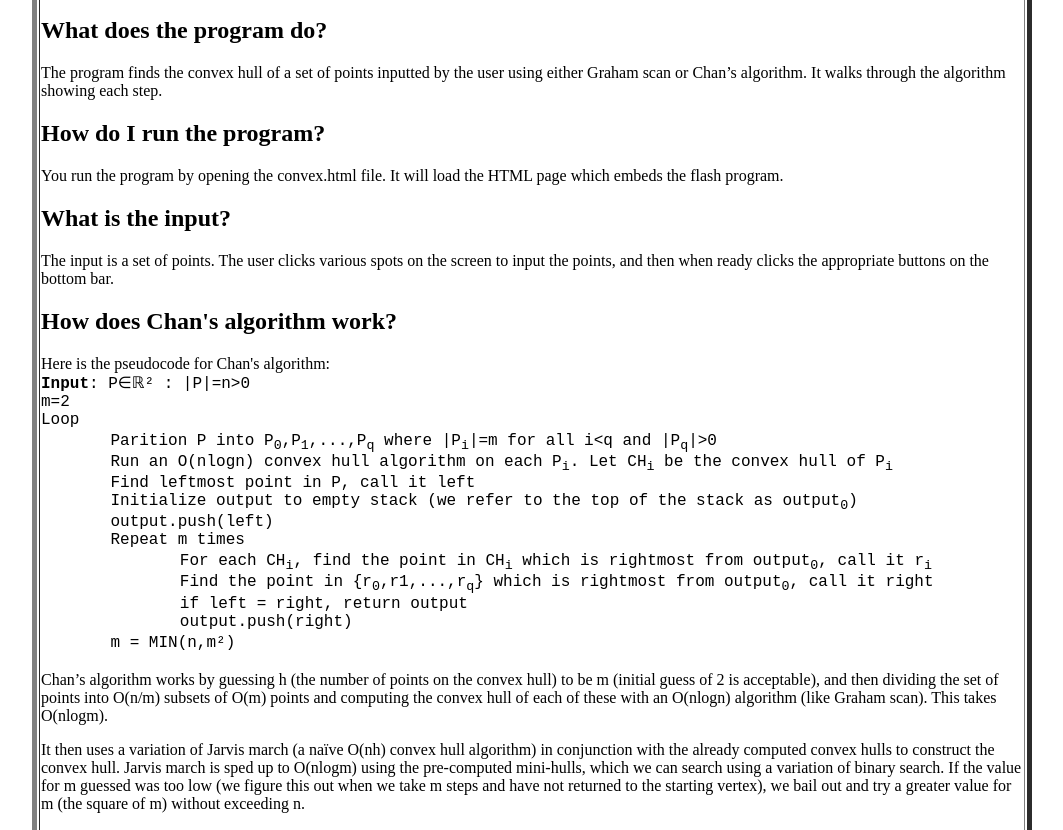
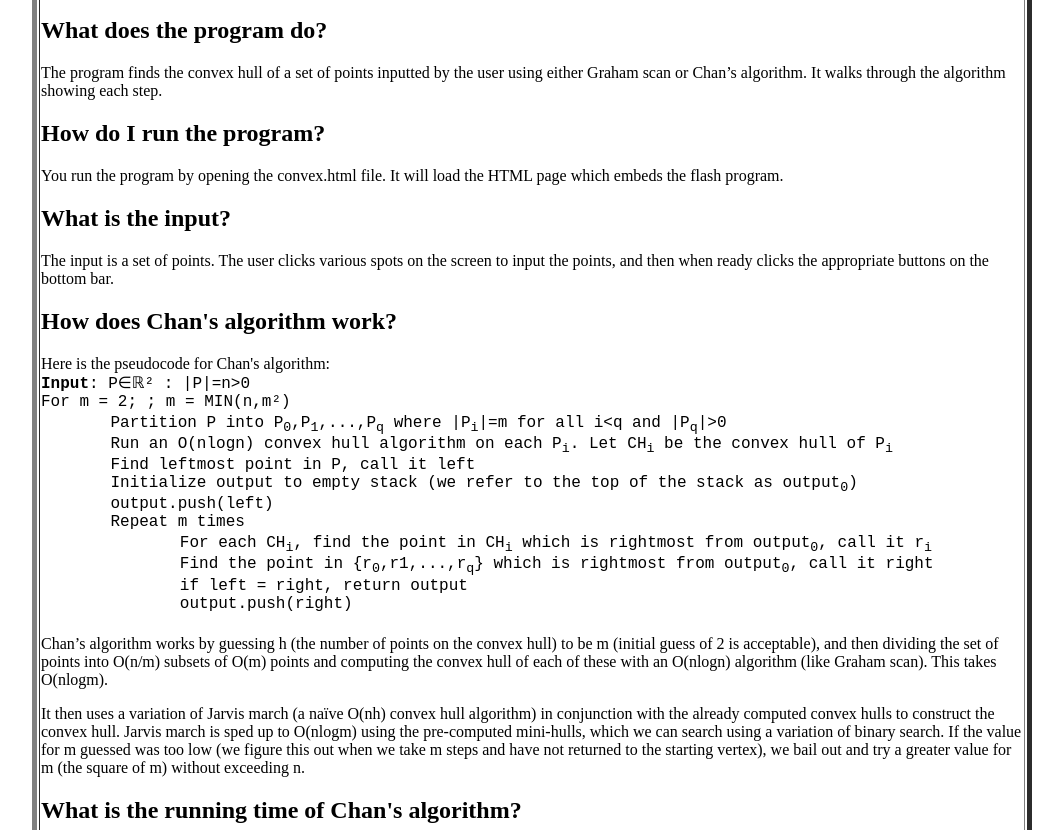
Before and after one commit to csalvara/convex, a plain HTML site: page readme.html in a window 1280 px wide. Shown: the part 100-930 px from the top of the page, without its empty margins (108-1171 px from the left). Drawn offline with Linux system fonts and the light colour scheme.

Commit message:
small typo in readme

```diff
--- a/readme.html
+++ b/readme.html
@@ -23,10 +23,9 @@ The input is a set of points. The user clicks various spots on the screen to inp
 Here is the pseudocode for Chan's algorithm:<br>
 <div style="font-family:courier new">
 <b>Input</b>: P∈ℝ² : |P|=n>0<br>
-m=2<br>
-Loop<br>
+For m = 2; ; m = MIN(n,m²)<br>
 <table><tr><td><pre>&#9;</pre></td><td>
-	Parition P into P<sub>0</sub>,P<sub>1</sub>,...,P<sub>q</sub> where |P<sub>i</sub>|=m for all i&lt;q and |P<sub>q</sub>|>0<br>
+	Partition P into P<sub>0</sub>,P<sub>1</sub>,...,P<sub>q</sub> where |P<sub>i</sub>|=m for all i&lt;q and |P<sub>q</sub>|>0<br>
 	Run an O(nlogn) convex hull algorithm on each P<sub>i</sub>. Let CH<sub>i</sub> be the convex hull of P<sub>i</sub><br>
 	Find leftmost point in P, call it left<br>
 	Initialize output to empty stack (we refer to the top of the stack as output<sub>0</sub>)<br>
@@ -38,13 +37,12 @@ Loop<br>
 		if left = right, return output<br>
 		output.push(right)
 	</td></tr></table>
-	m = MIN(n,m²)<br>
 </td></tr></table>
 </div>
 <p>Chan’s algorithm works by guessing h (the number of points on the convex hull) to be m (initial guess of 2 is acceptable), and then dividing the set of points into O(n/m) subsets of O(m) points and computing the convex hull of each of these with an O(nlogn) algorithm (like Graham scan). This takes O(nlogm).</p>
 <p>It then uses a variation of Jarvis march (a naïve O(nh) convex hull algorithm) in conjunction with the already computed convex hulls to construct the convex hull. Jarvis march is sped up to O(nlogm) using the pre-computed mini-hulls, which we can search using a variation of binary search. If the value for m guessed was too low (we figure this out when we take m steps and have not returned to the starting vertex), we bail out and try a greater value for m (the square of m) without exceeding n.</p>
 
-<h2>What is the runing time of Chan's algorithm?</h2>
+<h2>What is the running time of Chan's algorithm?</h2>
 <p><table><tr>
 </td>
 	Each iteration of Chan's algorithm has a running time of O(nlogm)
```
